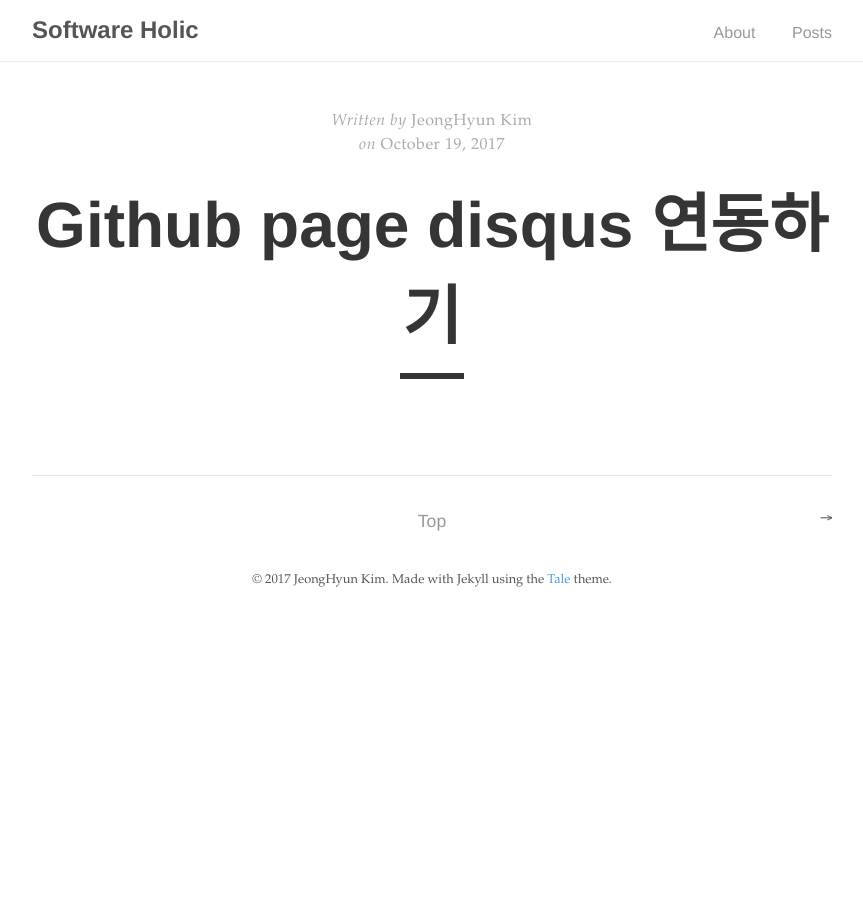
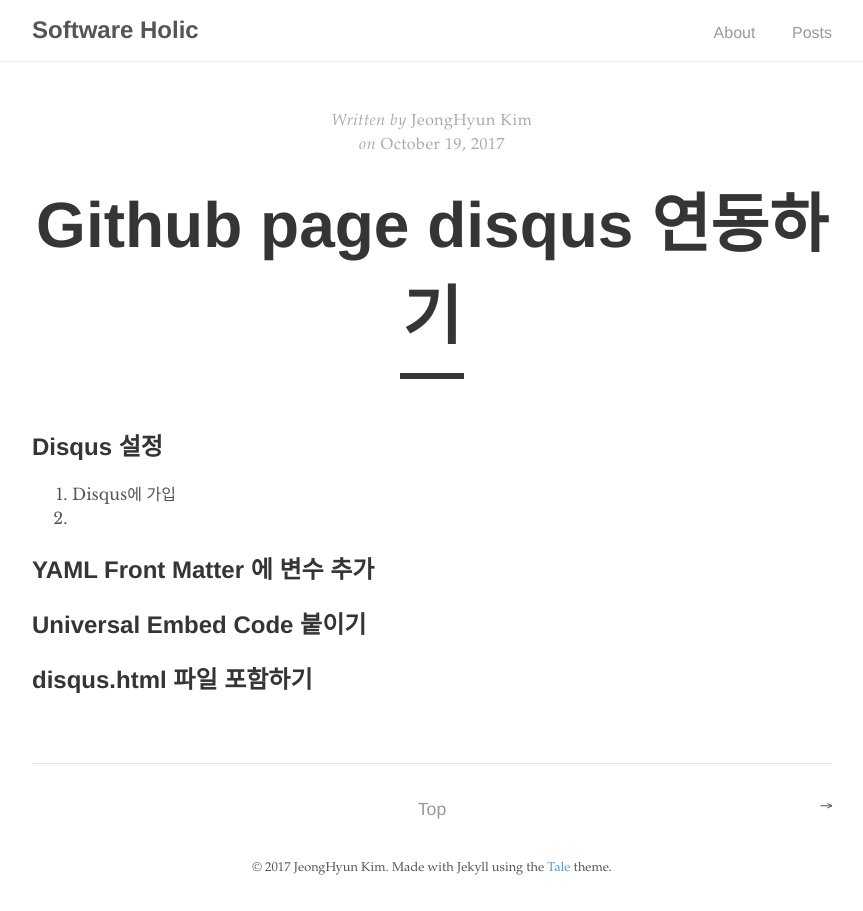
Before and after one commit to ashcroft147/ashcroft147.github.io, a Jekyll site: the page built from _posts/2017-10-19-Github Page Disqus 연동하기.md, in a window 1280 px wide. Shown: the whole page, without its empty margins (208-1071 px from the left). Built offline with Jekyll 4.4.1, drawn with Linux system fonts in a browser that asks for light colours; our own code applies the rules of GitHub Pages for plain Markdown files; comment, search, counter and statistics services are not loaded.

Commit message:
Modify article

```diff
--- /dev/null
+++ b/_includes/disqus.html
@@ -0,0 +1,22 @@
+<div id="disqus_thread"></div>
+<script>
+/**
+ *  RECOMMENDED CONFIGURATION VARIABLES: EDIT AND UNCOMMENT THE SECTION BELOW TO INSERT DYNAMIC VALUES FROM YOUR PLATFORM OR CMS.
+ *  LEARN WHY DEFINING THESE VARIABLES IS IMPORTANT: https://disqus.com/admin/universalcode/#configuration-variables
+ */
+
+
+var disqus_config = function () {
+	this.page.url = "{{ site.url }}{{ page.url }}";  // Replace PAGE_URL with your page's canonical URL variable
+	this.page.identifier = "{{ page.id }}"; // Replace PAGE_IDENTIFIER with your page's unique identifier variable
+};
+
+
+(function() { // DON'T EDIT BELOW THIS LINE
+	var d = document, s = d.createElement('script');
+	s.src = '//test-site-znstiaaoqo.disqus.com/embed.js';
+	s.setAttribute('data-timestamp', +new Date());
+	(d.head || d.body).appendChild(s);
+})();
+</script>
+<noscript>Please enable JavaScript to view the <a href="https://disqus.com/?ref_noscript">comments powered by Disqus.</a></noscript>
--- a/_layouts/post.html
+++ b/_layouts/post.html
@@ -34,3 +34,5 @@ layout: default
 
   <a href="#" class="top">Top</a>
 </div>
+
+{% include disqus.html %}
--- a/_posts/2017-10-19-Github Page Disqus 연동하기.md
+++ b/_posts/2017-10-19-Github Page Disqus 연동하기.md
@@ -0,0 +1,9 @@
+## Disqus 설정
+1. Disqus에 가입
+1.
+
+## YAML Front Matter 에 변수 추가
+
+## Universal Embed Code 붙이기
+
+## disqus.html 파일 포함하기
```
